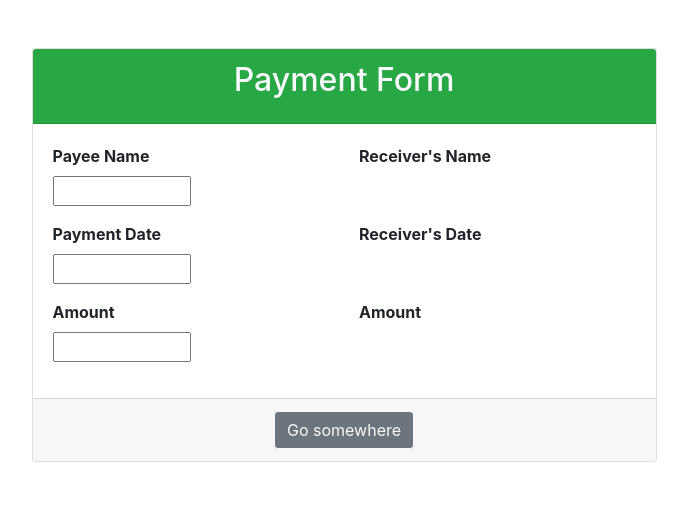
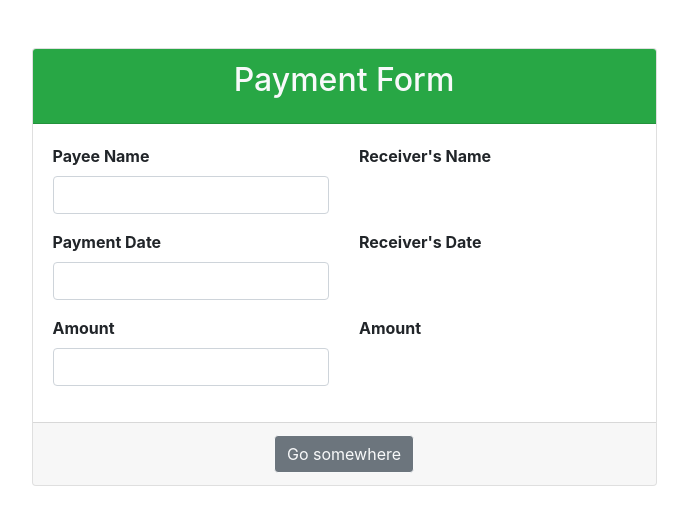
Before and after one commit to CaptainStorm21/angular-pipes, an Angular app: page / in a window 1280 px wide. Shown: the top 524 px of the page, without its empty margins (296-984 px from the left). Built offline with nearby package versions, Linux system fonts and the light colour scheme.

Commit message:
minor style change

```diff
--- a/src/app/app.component.html
+++ b/src/app/app.component.html
@@ -8,7 +8,7 @@
         <div class="row">
           <div class="col-md-6 form-group" align="left">
             <label for="" class="pr-3 text-left w-100  font-weight-bold">Payee Name</label>
-            <input class="w-50" (input)="onNameChange($event.target.value)" />
+            <input class="w-60 form-control" (input)="onNameChange($event.target.value)" />
           </div>
           <div class="col-md-6 form-group " align="left">
             <label for="" class="pr-3 font-weight-bold w-100 ">Receiver's Name
@@ -16,7 +16,7 @@
           </div>
           <div class="col-md-6 form-group" align="left">
             <label for="" class="pr-3 font-weight-bold w-100 ">Payment Date</label>
-            <input class="w-50" (input)="onNameChange($event.target.value)" />
+            <input class="w-60 form-control" (input)="onNameChange($event.target.value)" />
           </div>
           <div class="col-md-6 form-group" align="left">
             <label for="" class="text-left pr-3 font-weight-bold w-100 ">Receiver's Date
@@ -24,7 +24,7 @@
           </div>
           <div class="col-md-6 form-group" align="left" >
             <label for="" class="text-left  pr-3 font-weight-bold w-100 ">Amount</label>
-            <input class="w-50" (input)="onNameChange($event.target.value)" />
+            <input class="w-60 form-control"  (input)="onNameChange($event.target.value)" />
           </div>
           <div class="col-md-6 form-group" align="left">
             <label for="" class="pr-3 font-weight-bold w-100 ">Amount
```
